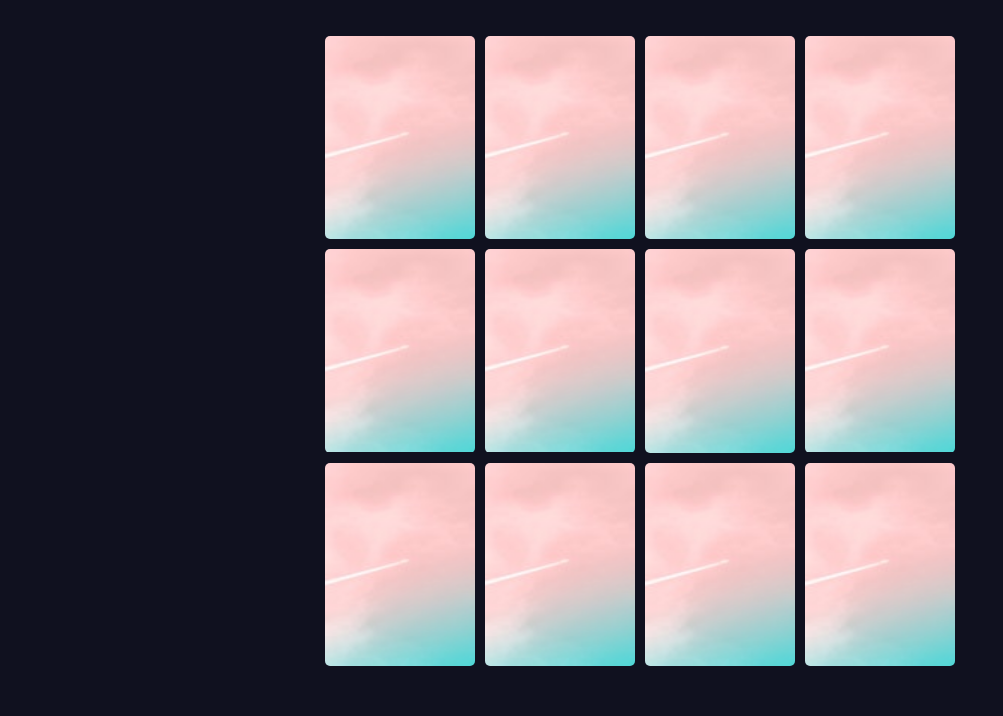
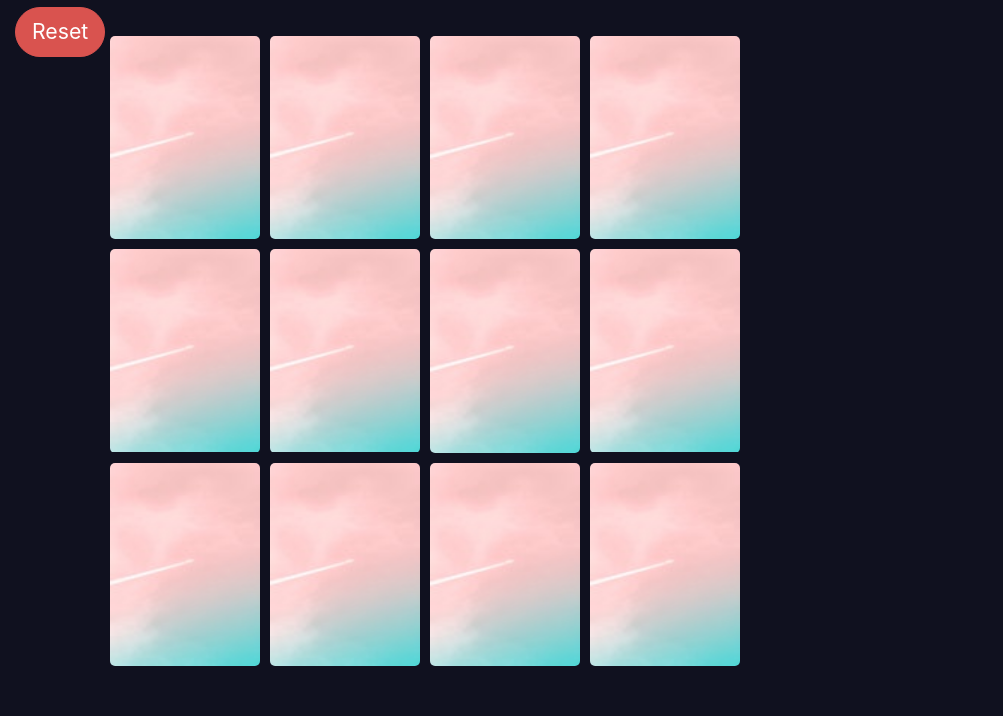
Before and after one commit to terencecistudent/matching-cards, a plain HTML site: page index.html in a window 1280 px wide. Shown: the part 84-800 px from the top of the page, without its empty margins (0-1003 px from the left). Drawn offline with nearby package versions, Linux system fonts and the light colour scheme.

Commit message:
little changes

```diff
--- a/css/style.css
+++ b/css/style.css
@@ -4,14 +4,20 @@
     box-sizing: border-box;
 }
 
+html,
 body {
-    height: 100vh;
+    height: 100%;
+    width: 100%;
+}
+
+body {
+    /*--height: 100vh;*/
     background-color: #10111f;
     font-family: "Staatliches", sans-serif;
     color: white;
 }
 
-section > .container-fluid {
+.memory-game-container {
     width: 100%;
     padding-right: 15px;
     padding-left: 15px;
@@ -20,7 +26,7 @@ section > .container-fluid {
     display: flex;
 }
 
-.memory-game {
+.memory-card-game {
     width: 640px;
     height: 640px;
     margin: auto;
--- a/index.html
+++ b/index.html
@@ -23,10 +23,15 @@
     </header>
 
     <!------------------------------------Section-->
-    <section class="container-fluid">
+    <section class="container-fluid memory-game-container">
         <div class="row">
-            <div class="col-sm-4 col-md-12 col-lg-12 mt-4">
-                <div class="memory-game">
+            <div class="col-12 text-center">
+                <button id="reset-button" type="reset" class="btn btn-danger btn-lg">Reset</button>
+            </div>
+        </div>
+        <div class="row">
+            <div class="col-sm-12 col-md-12 col-lg-12 mt-4">
+                <div class="memory-card-game">
                     <div class="memory-card" data-framework="Butterflies">
                         <img src="../images/Butterflies.jpg" alt="Butterflies" class="front-face">
                         <img src="../images/Airplane.jpg" alt="Airplane" class="back-face">
--- a/js/main.js
+++ b/js/main.js
@@ -5,6 +5,8 @@ $(document).ready(function() {
     let haveFlippedCard = false;
     let lockGame = false;
     let firstCard, secondCard;
+
+    const resetButton = document.getElementById("reset-button");
 
     /*------------------------------------Flips the card--*/
     function flipCard() {
```
